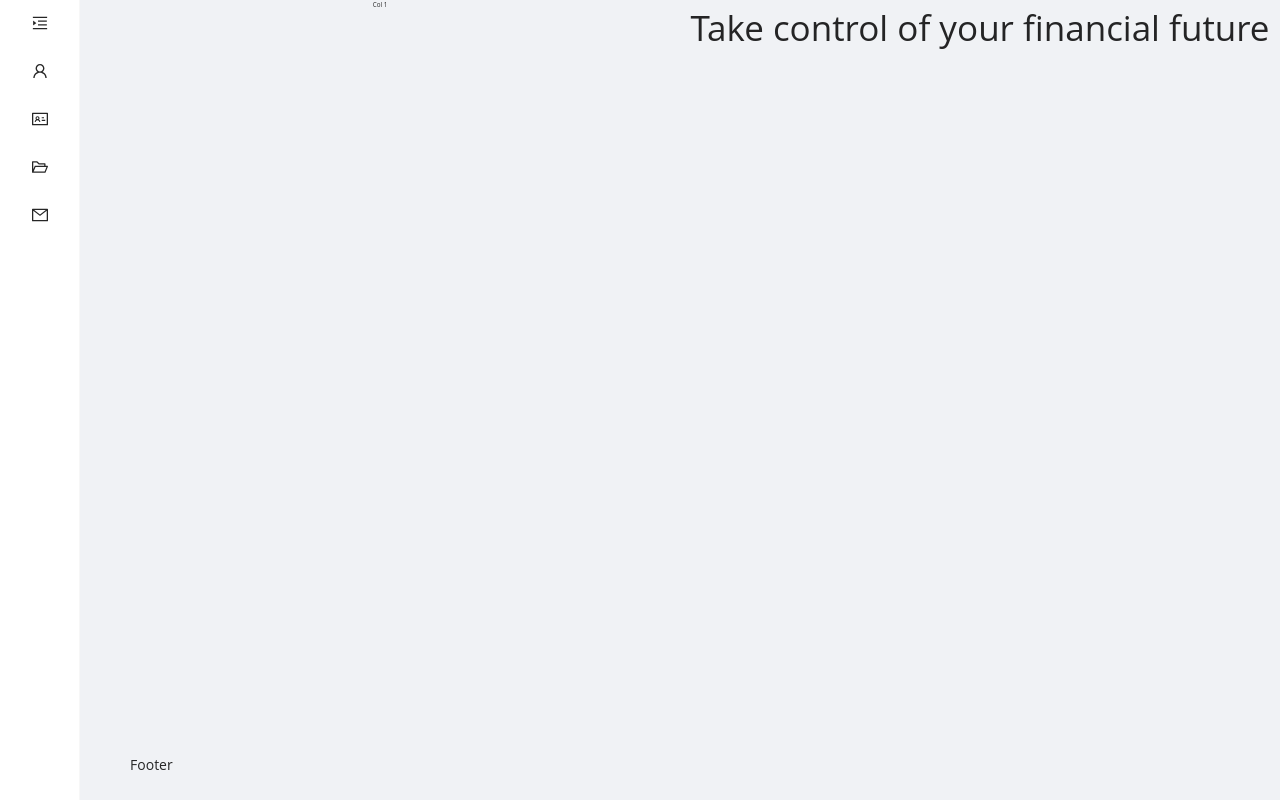
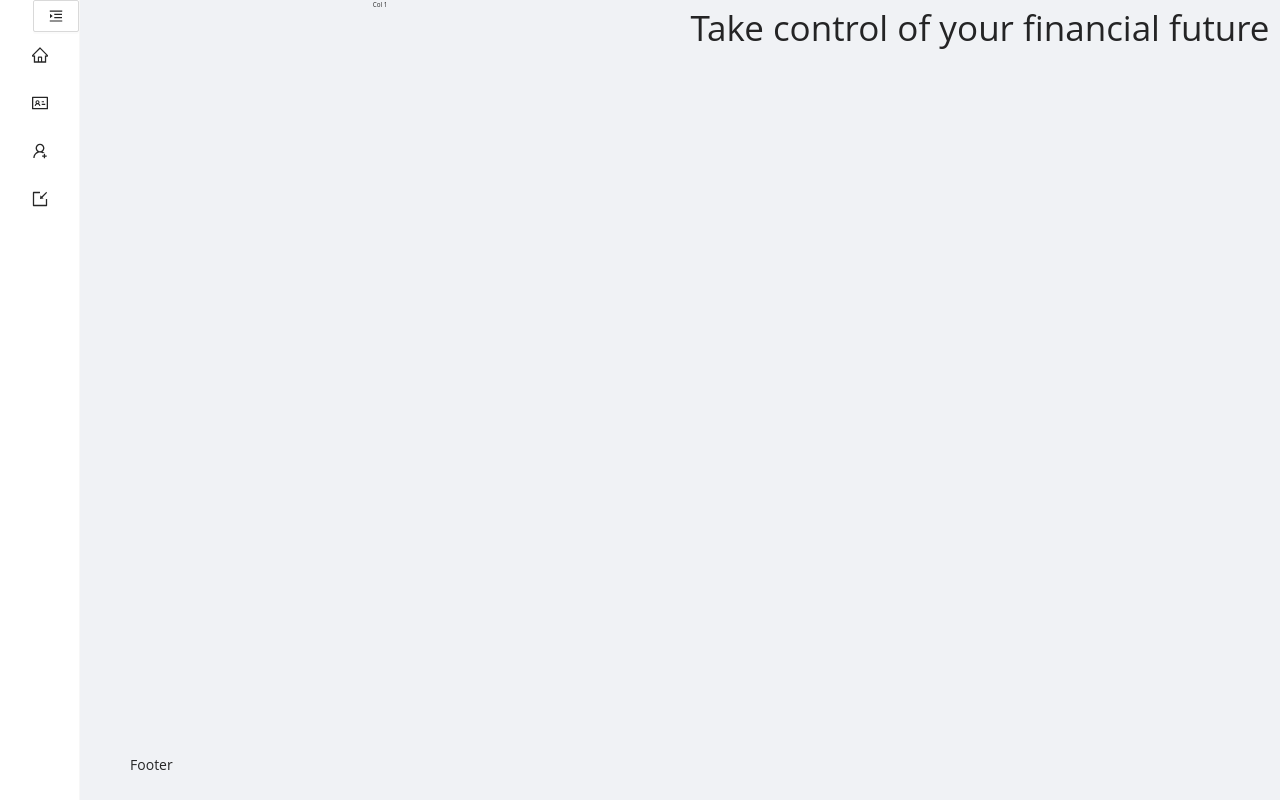
Before and after one commit to allenaxie/Pennies, a Next.js app: page / in a window 1280 px wide. Built offline with nearby package versions, Linux system fonts and the light colour scheme.

Commit message:
Update nav bar icons and toggle collapse.

```diff
--- a/components/Navbar/Navbar.module.scss
+++ b/components/Navbar/Navbar.module.scss
@@ -1,3 +1,8 @@
 .navbarContainer {
     border: 0;
 }
+
+.togglerContainer {
+    display: flex;
+    justify-content: flex-end;
+}
--- a/components/Navbar/Navbar.tsx
+++ b/components/Navbar/Navbar.tsx
@@ -5,9 +5,10 @@ import {
     MenuUnfoldOutlined,
     MenuFoldOutlined,
     IdcardOutlined,
-    FolderOpenOutlined,
-    MailOutlined,
-    UserOutlined
+    UserAddOutlined,
+    ImportOutlined,
+    HomeOutlined,
+
 } from "@ant-design/icons";
 import {
     Menu,
@@ -28,10 +29,12 @@ const Navbar = ({isNavCollapsed, navToggle}: NavbarProps) => {
             theme="light"
             mode="inline"
         >
-            <Menu.Item onClick={navToggle}>
-                {isNavCollapsed ? <MenuUnfoldOutlined/> : <MenuFoldOutlined/>}
-            </Menu.Item>
-            <Menu.Item className={classes.menuItems} key="1" icon={<UserOutlined />}>
+            <div className={classes.togglerContainer}>
+                <Button onClick={navToggle}>
+                    {isNavCollapsed ? <MenuUnfoldOutlined/> : <MenuFoldOutlined/>}
+                </Button>
+            </div>
+            <Menu.Item className={classes.menuItems} key="1" icon={<HomeOutlined />}>
                     <Link href="/">
                         Home
                     </Link>
@@ -41,12 +44,12 @@ const Navbar = ({isNavCollapsed, navToggle}: NavbarProps) => {
                         About
                     </Link>
             </Menu.Item>
-            <Menu.Item className={classes.menuItems} key="3" icon={ <FolderOpenOutlined /> }>
+            <Menu.Item className={classes.menuItems} key="3" icon={ <UserAddOutlined /> }>
                 <Link href="/signup">
                     Sign Up
                 </Link>
             </Menu.Item>
-            <Menu.Item className={classes.menuItems} key="4" icon={<MailOutlined />}>
+            <Menu.Item className={classes.menuItems} key="4" icon={<ImportOutlined />}>
                 <Link href="/login">
                     Log In
                 </Link>
```
